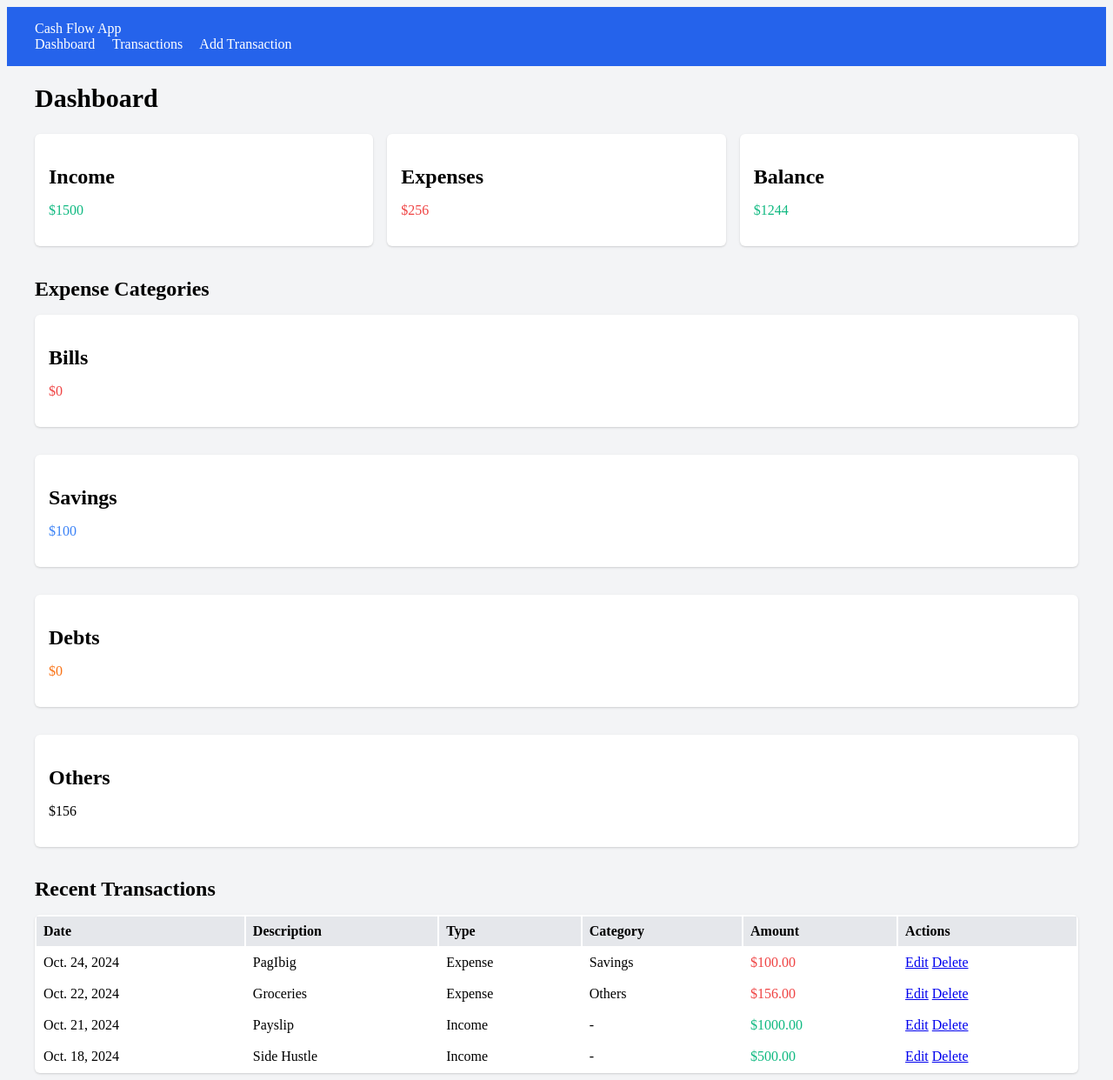
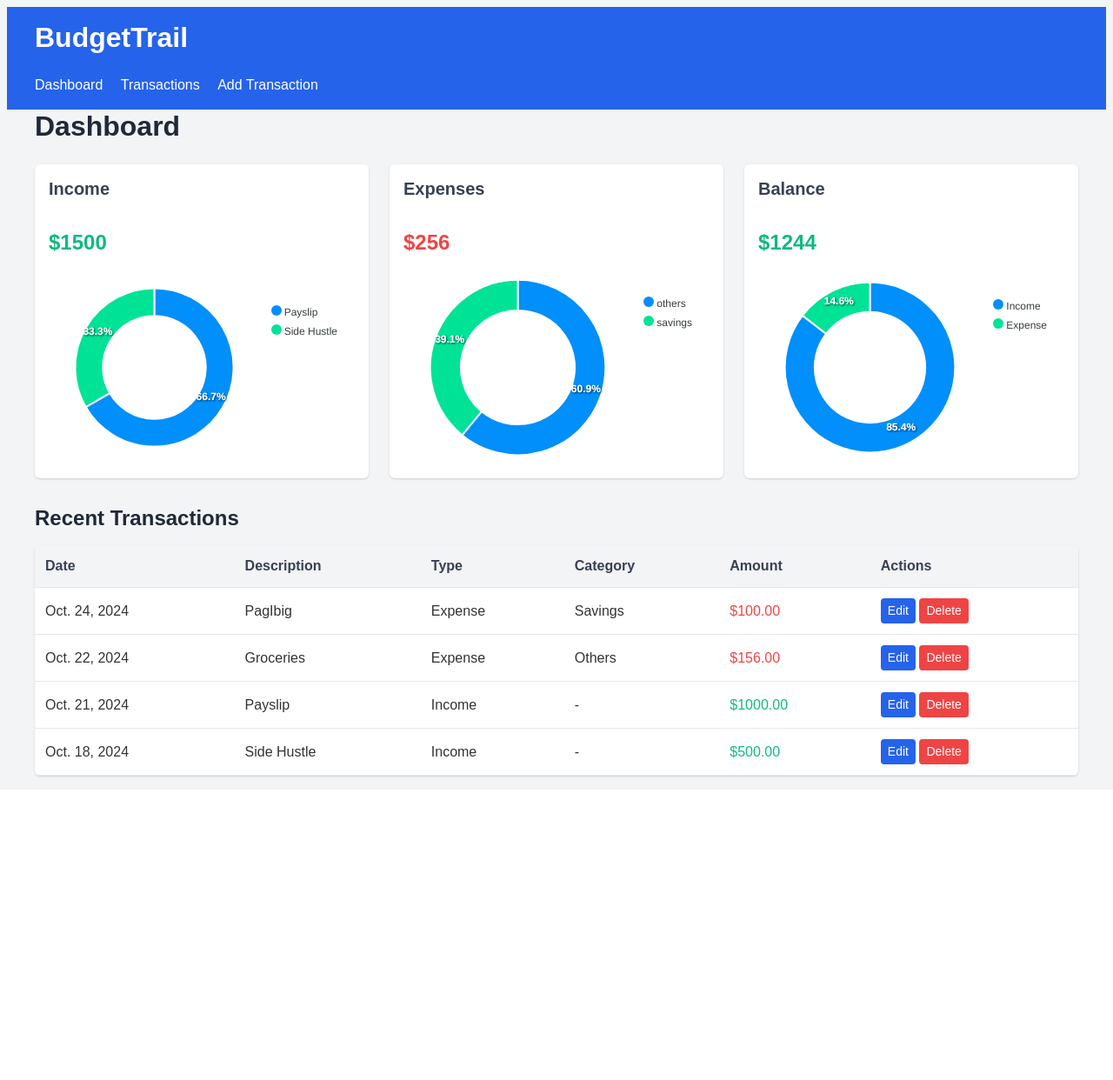
Before and after one commit to domzlearner/cashflow, a Django app: page / in a window 1280 px wide. Shown: the whole page at 87% size. After the commit the page ends 896 px from the top, so only its background shows below. Run offline with Django 5.2, Linux system fonts and the light colour scheme; data comes from the database, SQL or seed files in the repository; both versions use the stored data as it was after the commit; some libraries are stand-ins or nearby versions.

Commit message:
add chart to each cards

```diff
--- /dev/null
+++ b/main/templates/main/balance_chart.html
@@ -0,0 +1,19 @@
+<div id="balance-chart"></div>
+
+<script>
+// Income vs Expense Chart
+var balanceData = JSON.parse('{{ income_vs_expense|escapejs }}');
+    var balanceOptions = {
+        series: balanceData.map(item => parseFloat(item.value)),
+        labels: balanceData.map(item => item.name),
+        chart: {
+            type: 'donut',
+            height: 250
+        },
+        title: {
+            // text: 'Income vs Expense'
+        }
+    };
+    var balanceChart = new ApexCharts(document.querySelector("#balance-chart"), balanceOptions);
+    balanceChart.render();
+</script>
--- a/main/templates/main/base.html
+++ b/main/templates/main/base.html
@@ -7,12 +7,13 @@
     <meta name="viewport" content="width=device-width, initial-scale=1.0">
     <title>BudgetTrail</title>
     <link rel="stylesheet" href="{% static 'css/main.css' %}">
+    <script src="https://cdn.jsdelivr.net/npm/apexcharts"></script>
 </head>
-<body class="bg-gray-100">
+<body>
     <nav>
         <div class="container">
-            <a href="{% url 'dashboard' %}" class="text-2xl font-bold">Cash Flow App</a>
-            <div>
+            <h1 style="color: white;">BudgetTrail</h1>
+            <div class="nav">
                 <a href="{% url 'dashboard' %}">Dashboard</a>
                 <a href="{% url 'transaction_list' %}">Transactions</a>
                 <a href="{% url 'transaction_create' %}">Add Transaction</a>
--- a/main/templates/main/dashboard.html
+++ b/main/templates/main/dashboard.html
@@ -1,44 +1,42 @@
 
 {% extends 'main/base.html' %}
+{% load static %}
 
 {% block content %}
 <h1>Dashboard</h1>
-<div class="grid grid-cols-3">
+<div class="dashboard-grid">
     <div class="card">
+        <div class="card-content">
             <h2>Income</h2>
-        <p class="text-green">${{ income }}</p>
+            <p class="amount text-green">${{ income }}</p>
+            <div class="chart-container">
+                {% include "main/income_chart.html" with chart_id="income-chart" %}
+            </div>
+        </div>
     </div>
     <div class="card">
+        <div class="card-content">
             <h2>Expenses</h2>
-        <p class="text-red">${{ expenses }}</p>
+            <p class="amount text-red">${{ expenses }}</p>
+            <div class="chart-container">
+                {% include "main/expense_chart.html" with chart_id="expense-chart" %}
+            </div>
+        </div>
     </div>
     <div class="card">
+        <div class="card-content">
             <h2>Balance</h2>
-        <p class="{% if balance >= 0 %}text-green{% else %}text-red{% endif %}">
+            <p class="amount {% if balance >= 0 %}text-green{% else %}text-red{% endif %}">
                 ${{ balance }}
             </p>
+            <div class="chart-container">
+                {% include "main/balance_chart.html" with chart_id="balance-chart" %}
             </div>
         </div>
-<h2>Expense Categories</h2>
-<div class="grid grid-cols-4">
-    <div class="card">
-        <h2>Bills</h2>
-        <p class="text-red">${{ expense_categories.bills }}</p>
-    </div>
-    <div class="card">
-        <h2>Savings</h2>
-        <p class="text-blue">${{ expense_categories.savings }}</p>
-    </div>
-    <div class="card">
-        <h2>Debts</h2>
-        <p class="text-orange">${{ expense_categories.debts }}</p>
-    </div>
-    <div class="card">
-        <h2>Others</h2>
-        <p class="text-purple">${{ expense_categories.others }}</p>
     </div>
 </div>
-<h2>Recent Transactions</h2>
+
+<h2 class="section-title">Recent Transactions</h2>
 <table>
     <thead>
         <tr>
@@ -68,4 +66,5 @@
         {% endfor %}
     </tbody>
 </table>
+
 {% endblock %}
--- /dev/null
+++ b/main/templates/main/expense_chart.html
@@ -0,0 +1,19 @@
+<div id="expense-chart"></div>
+
+<script>
+    // Expense Categories Chart
+    var expenseData = JSON.parse('{{ expense_categories|escapejs }}');
+    var expenseOptions = {
+        series: expenseData.map(item => parseFloat(item.total)),
+        labels: expenseData.map(item => item.expense_category),
+        chart: {
+            type: 'donut',
+            height: 250
+        },
+        title: {
+            // text: 'Expense Categories'
+        }
+    };
+    var expenseChart = new ApexCharts(document.querySelector("#expense-chart"), expenseOptions);
+    expenseChart.render();
+</script>
--- /dev/null
+++ b/main/templates/main/income_chart.html
@@ -0,0 +1,19 @@
+<div id="income-chart"></div>
+
+<script>
+    // Income Breakdown Chart
+    var incomeData = JSON.parse('{{ income_breakdown|escapejs }}');
+    var incomeOptions = {
+        series: incomeData.map(item => parseFloat(item.total)),
+        labels: incomeData.map(item => item.description),
+        chart: {
+            type: 'donut',
+            height: 250
+        },
+        title: {
+            // text: 'Income Breakdown'
+        }
+    };
+    var incomeChart = new ApexCharts(document.querySelector("#income-chart"), incomeOptions);
+    incomeChart.render();
+</script>
--- a/main/views.py
+++ b/main/views.py
@@ -4,6 +4,8 @@
 from django.db.models import Sum
 from .models import Transaction
 from .forms import TransactionForm
+import json
+from decimal import Decimal
 
 class DashboardView(View):
     def get(self, request):
@@ -18,13 +20,37 @@
             'others': Transaction.objects.filter(transaction_type='expense', expense_category='others').aggregate(Sum('amount'))['amount__sum'] or 0,
         }
 
+        # Income breakdown
+        income_breakdown = list(Transaction.objects.filter(transaction_type='income')
+                                .values('description')
+                                .annotate(total=Sum('amount'))
+                                .order_by('-total'))
+
+        # Expense categories breakdown
+        expense_categories = list(Transaction.objects.filter(transaction_type='expense')
+                                  .values('expense_category')
+                                  .annotate(total=Sum('amount'))
+                                  .order_by('-total'))
+
+        # Income vs Expense breakdown
+        income_vs_expense = [
+            {'name': 'Income', 'value': float(income)},
+            {'name': 'Expense', 'value': float(expenses)},
+        ]
+
         transactions = Transaction.objects.all().order_by('-date')[:10]
+
+        # Convert Decimal to float for JSON serialization
+        for item in income_breakdown + expense_categories:
+            item['total'] = float(item['total'])
 
         context = {
             'income': income,
             'expenses': expenses,
             'balance': balance,
-            'expense_categories': expense_categories,
+            'income_breakdown': json.dumps(income_breakdown),
+            'expense_categories': json.dumps(expense_categories),
+            'income_vs_expense': json.dumps(income_vs_expense),
             'transactions': transactions,
         }
         return render(request, 'main/dashboard.html', context)
--- a/static/css/main.css
+++ b/static/css/main.css
@@ -1,7 +1,9 @@
-
 /* General Styles */
 body {
     background-color: #f3f4f6;
+    font-family: Arial, sans-serif;
+    line-height: 1.5;
+    color: #333;
 }
 
 .container {
@@ -20,6 +22,7 @@
     color: white;
     text-decoration: none;
     margin-right: 1rem;
+    font-weight: 500;
 }
 
 nav a:hover {
@@ -27,16 +30,38 @@
 }
 
 /* Typography */
+h1, h2, h3, h4, h5, h6 {
+    margin-top: 0;
+    line-height: 1.2;
+}
+
 h1 {
-    font-size: 1.875rem;
+    font-size: 2rem;
     font-weight: bold;
     margin-bottom: 1.5rem;
+    color: #1f2937;
 }
 
 h2 {
     font-size: 1.5rem;
     font-weight: bold;
     margin-bottom: 1rem;
+    color: #1f2937;
+}
+
+/* Dashboard Styles */
+.dashboard-title {
+    font-size: 2rem;
+    font-weight: bold;
+    margin-bottom: 1.5rem;
+    color: #1f2937;
+}
+
+.dashboard-grid {
+    display: grid;
+    grid-template-columns: repeat(3, 1fr);
+    gap: 1.5rem;
+    margin-bottom: 2rem;
 }
 
 /* Card Styles */
@@ -44,18 +69,45 @@
     background-color: white;
     border-radius: 0.375rem;
     box-shadow: 0 1px 3px 0 rgba(0, 0, 0, 0.1), 0 1px 2px 0 rgba(0, 0, 0, 0.06);
+    overflow: hidden;
+    display: flex;
+    flex-direction: column;
+    height: 100%;
+}
+
+.card-content {
     padding: 1rem;
+    flex-grow: 1;
+    display: flex;
+    flex-direction: column;
+    justify-content: space-between;
+}
+
+.card h2 {
+    font-size: 1.25rem;
+    font-weight: 600;
+    margin-bottom: 0.5rem;
+    color: #374151;
+}
+
+.amount {
+    font-size: 1.5rem;
+    font-weight: bold;
     margin-bottom: 1rem;
 }
 
-/* Grid Styles */
-.grid {
-    display: grid;
-    gap: 1rem;
+.chart-container {
+    height: 100%;
+    width: 100%;
+    justify-content: center;
+    align-content: center;
 }
 
-.grid-cols-3 {
-    grid-template-columns: repeat(3, minmax(0, 1fr));
+.section-title {
+    font-size: 1.5rem;
+    font-weight: bold;
+    margin-bottom: 1rem;
+    color: #1f2937;
 }
 
 /* Table Styles */
@@ -64,15 +116,23 @@
     background-color: white;
     border-radius: 0.375rem;
     box-shadow: 0 1px 3px 0 rgba(0, 0, 0, 0.1), 0 1px 2px 0 rgba(0, 0, 0, 0.06);
+    margin-bottom: 1rem;
+    border-collapse: collapse;
 }
 
 th, td {
-    padding: 0.5rem;
+    padding: 0.75rem;
     text-align: left;
+    border-bottom: 1px solid #e5e7eb;
 }
 
 thead {
-    background-color: #e5e7eb;
+    background-color: #f3f4f6;
+}
+
+thead th {
+    font-weight: 600;
+    color: #374151;
 }
 
 /* Form Styles */
@@ -88,6 +148,7 @@
     font-size: 0.875rem;
     font-weight: 500;
     margin-bottom: 0.5rem;
+    color: #374151;
 }
 
 input, select {
@@ -96,19 +157,45 @@
     border: 1px solid #d1d5db;
     border-radius: 0.25rem;
     margin-bottom: 1rem;
+    font-size: 1rem;
 }
 
-button {
+input:focus, select:focus {
+    outline: none;
+    border-color: #2563eb;
+    box-shadow: 0 0 0 3px rgba(37, 99, 235, 0.1);
+}
+
+/* Button Styles */
+.btn {
+    display: inline-block;
     background-color: #2563eb;
     color: white;
     padding: 0.5rem 1rem;
     border: none;
     border-radius: 0.25rem;
     cursor: pointer;
+    font-size: 1rem;
+    font-weight: 500;
+    text-decoration: none;
+    transition: background-color 0.2s;
 }
 
-button:hover {
+.btn:hover {
     background-color: #1d4ed8;
+}
+
+.btn-small {
+    padding: 0.25rem 0.5rem;
+    font-size: 0.875rem;
+}
+
+.btn-danger {
+    background-color: #ef4444;
+}
+
+.btn-danger:hover {
+    background-color: #dc2626;
 }
 
 /* Utility Classes */
@@ -131,3 +218,34 @@
 .hidden {
     display: none;
 }
+
+/* Responsive Styles */
+@media (max-width: 1024px) {
+    .dashboard-grid {
+        grid-template-columns: repeat(2, 1fr);
+    }
+}
+
+@media (max-width: 768px) {
+    .dashboard-grid {
+        grid-template-columns: 1fr;
+    }
+}
+
+@media (max-width: 640px) {
+    .dashboard-grid {
+        grid-template-columns: 1fr;
+    }
+
+    .container {
+        padding: 0 0.5rem;
+    }
+
+    table {
+        font-size: 0.875rem;
+    }
+
+    th, td {
+        padding: 0.5rem;
+    }
+}
```
Also changed, not shown: main/templates/main/dashboard_chart.html (added, +54 -0 lines), db.sqlite3. Lines whose indentation alone changed are shown as unchanged.
